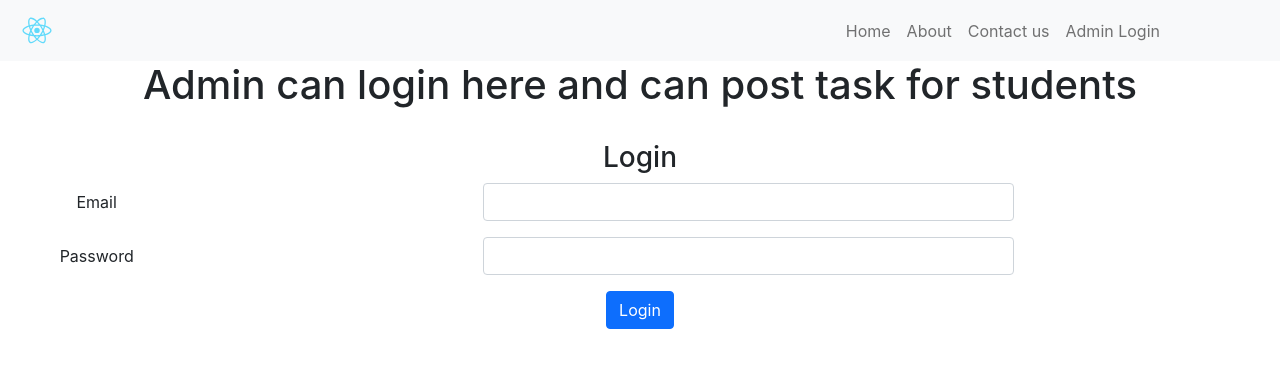
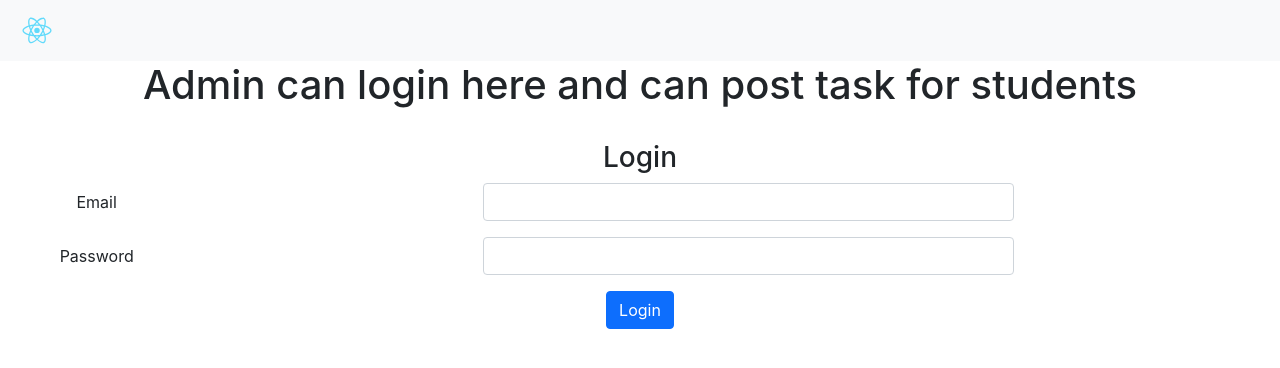
Before and after one commit to Arpit0075/StudentTasks, a React (Create React App) app in the folder frontend/: page /admin in a window 1280 px wide. Shown: the top 368 px of the page. Built offline with nearby package versions, Linux system fonts and the light colour scheme; sample sign-in values are in the browser's storage.

Commit message:
added context

```diff
--- a/frontend/src/AdminComponent/AdminLogin.js
+++ b/frontend/src/AdminComponent/AdminLogin.js
@@ -1,8 +1,12 @@
-import React, { useState } from "react";
+import React, { useState, useContext } from "react";
 import { useHistory } from "react-router-dom";
+import { Token } from "../Context/AuthContext";
 
 function AdminLogin() {
   let history = useHistory();
+
+  // eslint-disable-next-line
+  const [auth, setAuth] = useContext(Token);
 
   const [adminLogin, setAdminLogin] = useState({
     email: "",
@@ -48,6 +52,7 @@ function AdminLogin() {
       //if we get authToken in response then we store it in local storage and redirect user to private route
       if (data.authToken) {
         localStorage.setItem("authToken", data.authToken);
+        setAuth(true);
         history.push(`/admin/${data.adminId}`);
       }
     } catch (err) {
--- a/frontend/src/AdminComponent/AdminPrivate.js
+++ b/frontend/src/AdminComponent/AdminPrivate.js
@@ -1,7 +1,11 @@
-import React, { useState, useEffect } from "react";
+import React, { useState, useEffect, useContext } from "react";
 import { useHistory, Link } from "react-router-dom";
+import { Token } from "../Context/AuthContext";
 
 function AdminPrivate({ match }) {
+  // eslint-disable-next-line
+  const [auth, setAuth] = useContext(Token);
+
   //state for setting inputs for the task to be sent to backend
   const [task, setTask] = useState({
     activity: "",
@@ -156,6 +160,7 @@ function AdminPrivate({ match }) {
       <button
         onClick={() => {
           localStorage.removeItem("authToken");
+          setAuth(false);
           history.push("/admin");
         }}
       >
--- a/frontend/src/Components/Nav.js
+++ b/frontend/src/Components/Nav.js
@@ -1,8 +1,14 @@
-import React from "react";
+import React, { useContext } from "react";
 import { Link } from "react-router-dom";
 import logo from "../img/logo.svg";
+import { Token } from "../Context/AuthContext";
 
 function Nav() {
+  // eslint-disable-next-line
+  const [auth, setAuth] = useContext(Token);
+
+  //console.log(auth);
+
   return (
     <div>
       <nav className="navbar navbar-expand-lg navbar-light bg-light">
@@ -22,6 +28,7 @@ function Nav() {
             <span className="navbar-toggler-icon"></span>
           </button>
 
+          {!auth && (
             <div className="collapse navbar-collapse" id="navbarNav">
               <ul
                 className="navbar-nav"
@@ -52,6 +59,7 @@ function Nav() {
                 </li>
               </ul>
             </div>
+          )}
         </div>
       </nav>
     </div>
--- /dev/null
+++ b/frontend/src/Context/AuthContext.js
@@ -0,0 +1,19 @@
+import { createContext, useState, useEffect } from "react";
+
+export const Token = createContext();
+
+export const AuthContext = ({ children }) => {
+  const [auth, setAuth] = useState(false);
+
+  useEffect(() => {
+    const token = localStorage.getItem("authToken");
+    //console.log(token);
+    if (token) {
+      setAuth(true);
+    } else {
+      setAuth(false);
+    }
+  }, []);
+
+  return <Token.Provider value={[auth, setAuth]}> {children} </Token.Provider>;
+};
--- a/frontend/src/ProtectedRoute.js
+++ b/frontend/src/ProtectedRoute.js
@@ -3,6 +3,7 @@ import { Route, Redirect } from "react-router-dom";
 
 function ProtectedRoute({ component: Component, ...rest }) {
   const token = localStorage.getItem("authToken");
+
   return (
     <Route
       {...rest}
--- a/frontend/src/StudentComponent/Login.js
+++ b/frontend/src/StudentComponent/Login.js
@@ -1,9 +1,13 @@
-import React from "react";
+import React, { useContext } from "react";
 import { useState } from "react";
 import { Link } from "react-router-dom";
 import { useHistory } from "react-router-dom";
+import { Token } from "../Context/AuthContext";
 
 function Login() {
+  // eslint-disable-next-line
+  const [auth, setAuth] = useContext(Token);
+
   const history = useHistory();
 
   const [userLogin, setuserLogin] = useState({
@@ -43,9 +47,11 @@ function Login() {
         setError("");
       }, 3000);
 
+      //console.log(data);
       //if we get authToken in response then we store it in local storage and redirect user to private route
       if (data.authToken) {
         localStorage.setItem("authToken", data.authToken);
+        setAuth(true);
         history.push(`/login/${data.studentId}`);
       }
     } catch (err) {
--- a/frontend/src/StudentComponent/Private.js
+++ b/frontend/src/StudentComponent/Private.js
@@ -1,7 +1,11 @@
-import React, { useEffect, useState } from "react";
+import React, { useEffect, useState, useContext } from "react";
 import { useHistory } from "react-router-dom";
+import { Token } from "../Context/AuthContext";
 
 function Private({ match }) {
+  // eslint-disable-next-line
+  const [auth, setAuth] = useContext(Token);
+
   let history = useHistory();
 
   //state for handling data coming from backend
@@ -217,6 +221,7 @@ function Private({ match }) {
         className="btn btn-info my-3"
         onClick={() => {
           localStorage.removeItem("authToken");
+          setAuth(false);
           history.push("/");
         }}
       >
--- a/frontend/src/index.js
+++ b/frontend/src/index.js
@@ -2,5 +2,11 @@ import React from "react";
 import ReactDOM from "react-dom";
 import "./index.css";
 import App from "./App";
+import { AuthContext } from "./Context/AuthContext";
 
-ReactDOM.render(<App />, document.getElementById("root"));
+ReactDOM.render(
+  <AuthContext>
+    <App />
+  </AuthContext>,
+  document.getElementById("root")
+);
```
Also changed, not shown: 1 other file (tests, documents, lock files or other folders). Lines whose indentation alone changed are shown as unchanged.
